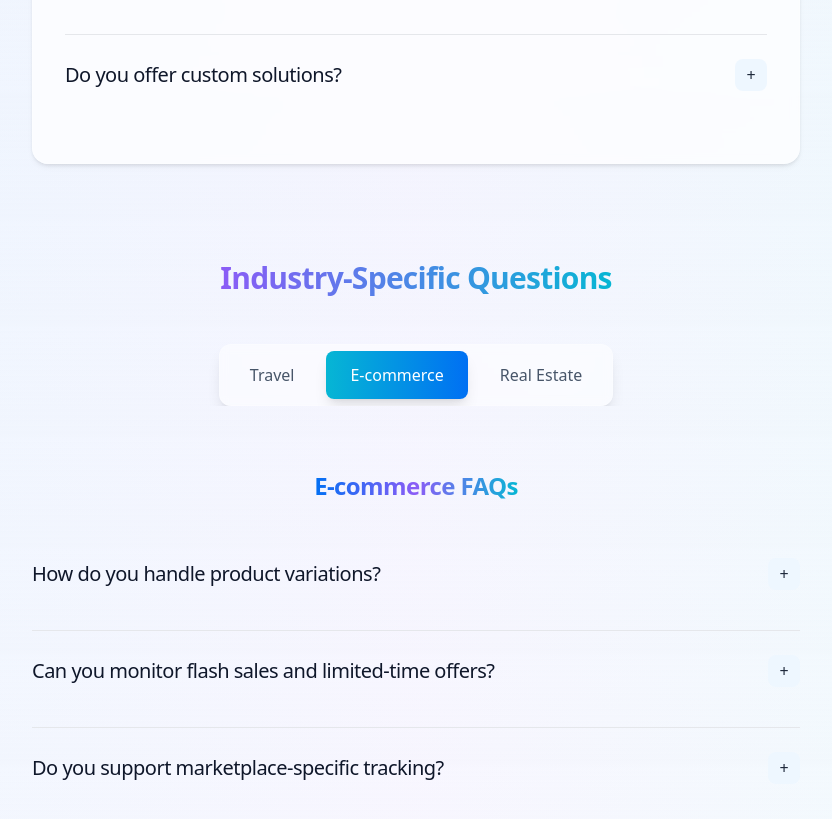
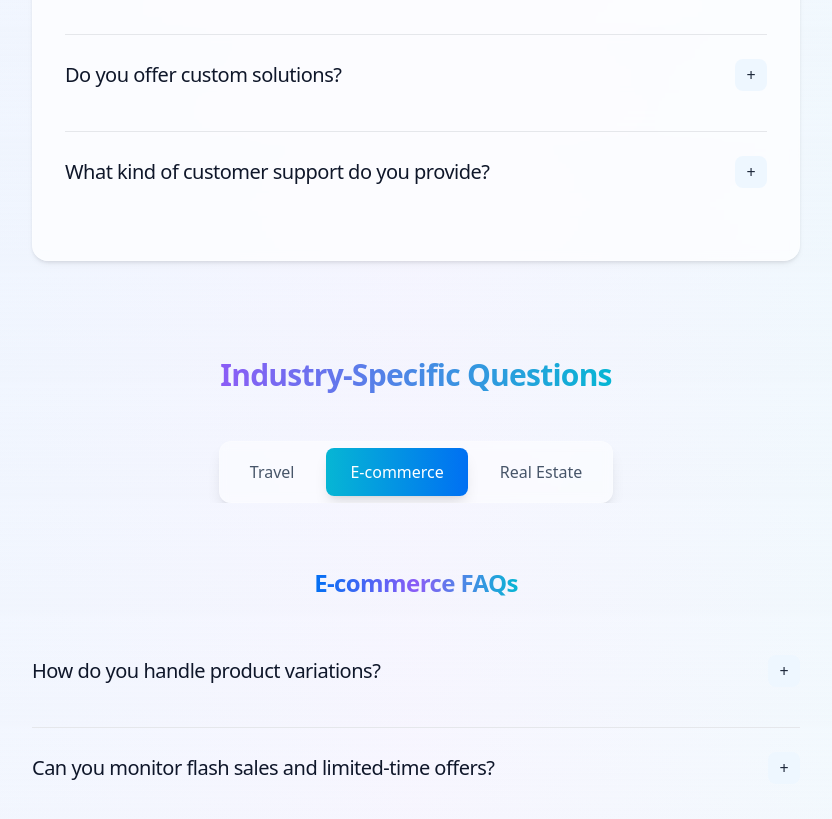
Before and after one commit to icebergdata-io/web, a React (Vite) app: page / in a window 1280 px wide. Shown: the part 10160-10979 px from the top of the page, without its empty margins (224-1056 px from the left). Built offline with nearby package versions, Linux system fonts and the light colour scheme.

Commit message:
feat: add new FAQ questions

```diff
--- a/src/components/FAQ.jsx
+++ b/src/components/FAQ.jsx
@@ -23,6 +23,10 @@ const generalFaqs = [
   {
     question: "Do you offer custom solutions?",
     answer: "Yes, we specialize in creating custom data integration solutions tailored to your specific needs. Our team works closely with you to understand your requirements and design the optimal solution."
+  },
+  {
+    question: "What kind of customer support do you provide?",
+    answer: "We offer dedicated customer support via email and video calls during business hours. Our team is available to assist with technical issues, integration questions, and ongoing optimization of your data pipelines."
   }
 ];
 
```
